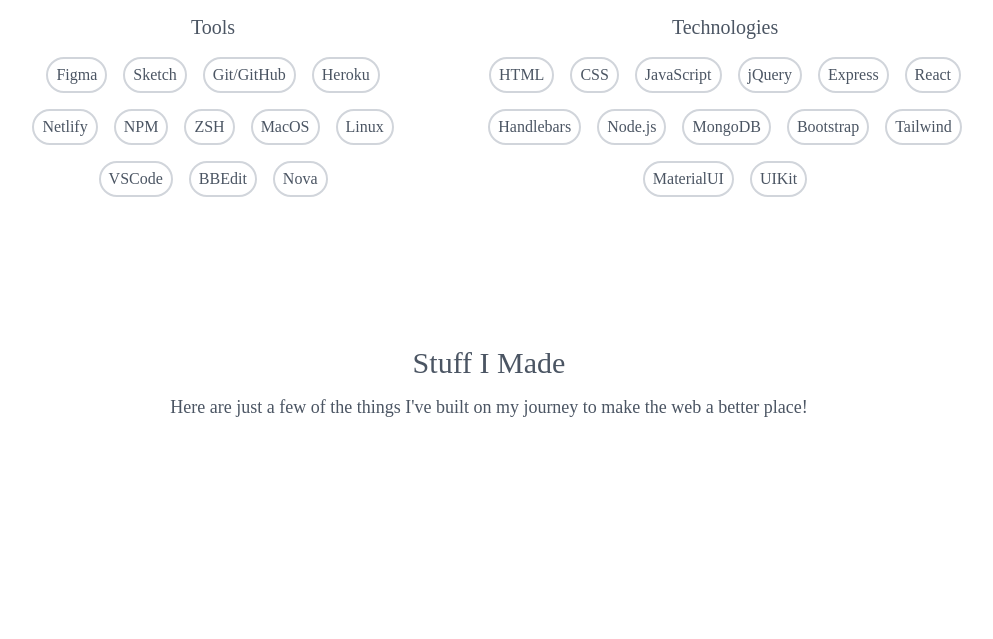
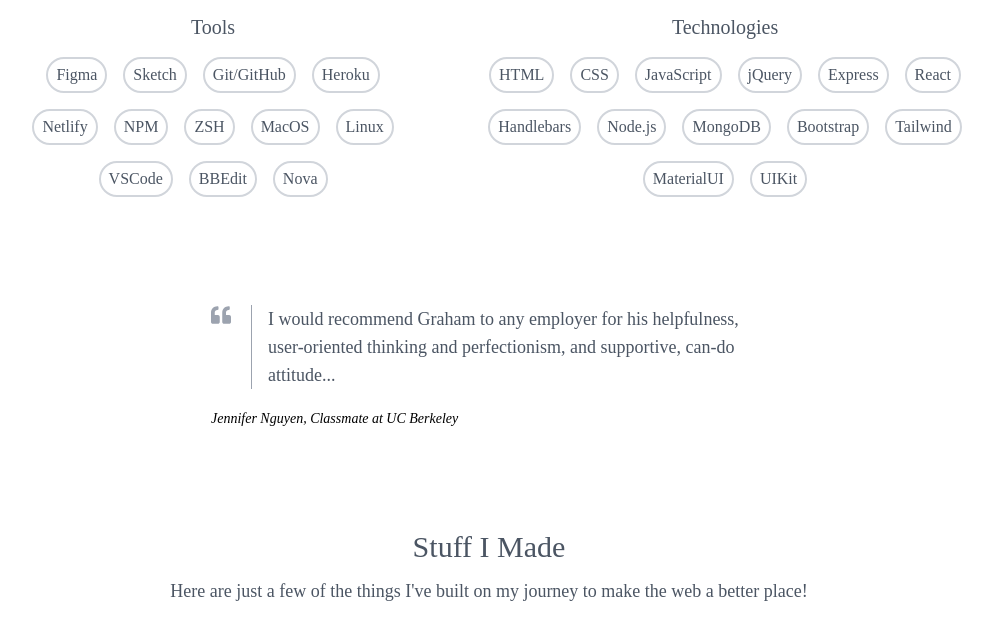
Before and after one commit to ghall89/react-portfolio, a React (Create React App) app: page / in a window 1280 px wide. Shown: the part 1091-1730 px from the top of the page, without its empty margins (175-1168 px from the left). Built offline with nearby package versions, Linux system fonts and the light colour scheme.

Commit message:
testimonial section

```diff
--- a/src/App.js
+++ b/src/App.js
@@ -1,4 +1,11 @@
-import { About, Contact, Nav, Portfolio, Skills } from './Components/';
+import {
+	About,
+	Contact,
+	Nav,
+	Portfolio,
+	Skills,
+	Testimonials
+} from './Components/';
 
 import logo from './img/logo.svg';
 import { FontAwesomeIcon } from '@fortawesome/react-fontawesome';
@@ -30,6 +37,7 @@
 			<section id="about">
 				<About />
 				<Skills />
+				<Testimonials />
 			</section>
 			<section id="portfolio">
 				<Portfolio />
--- /dev/null
+++ b/src/Components/Testamonials.js
@@ -0,0 +1,27 @@
+import quotes from '../db/quotes.json';
+
+import { FontAwesomeIcon } from '@fortawesome/react-fontawesome';
+import { faQuoteLeft } from '@fortawesome/free-solid-svg-icons';
+
+const Testimonials = () => {
+	return (
+		<div className="m-7 flex flex-wrap">
+			{quotes.map(quote => (
+				<div className="p-4 sm:w-1/2 m-auto">
+					<div className="flex divide-x divide-gray-400">
+						<FontAwesomeIcon
+							icon={faQuoteLeft}
+							className="text-gray-400 mr-5 text-xl"
+						/>
+						<p className="pl-4 text-lg text-gray-600">{quote.quote}</p>
+					</div>
+					<p className="text-sm italic mt-5">
+						{quote.name}, {quote.relationship}
+					</p>
+				</div>
+			))}
+		</div>
+	);
+};
+
+export default Testimonials;
--- a/src/Components/index.js
+++ b/src/Components/index.js
@@ -4,5 +4,6 @@
 import Portfolio from './Portfolio';
 import Skills from './Skills';
 import Social from './Social';
+import Testimonials from './Testamonials';
 
-export { About, Contact, Nav, Portfolio, Skills, Social };
+export { About, Contact, Nav, Portfolio, Skills, Social, Testimonials };
--- /dev/null
+++ b/src/db/quotes.json
@@ -0,0 +1,7 @@
+[
+	{
+		"name": "Jennifer Nguyen",
+		"relationship": "Classmate at UC Berkeley",
+		"quote": "I would recommend Graham to any employer for his helpfulness, user-oriented thinking and perfectionism, and supportive, can-do attitude..."
+	}
+]
```
